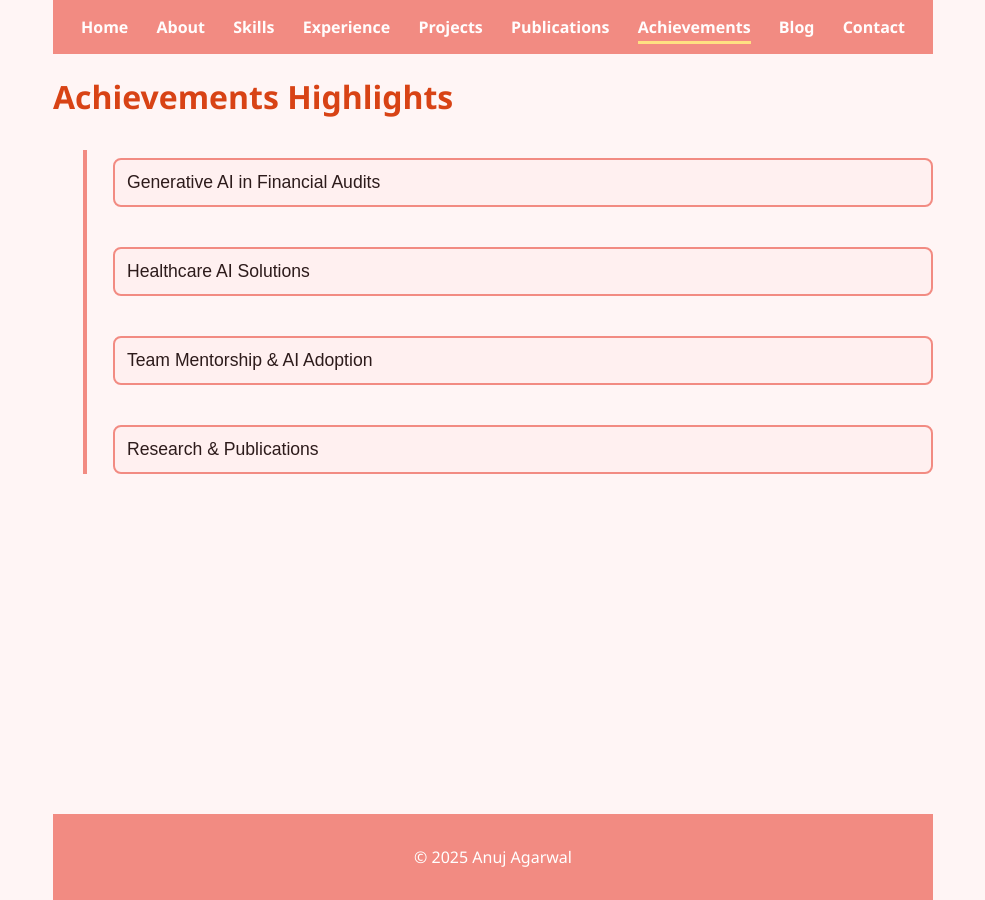
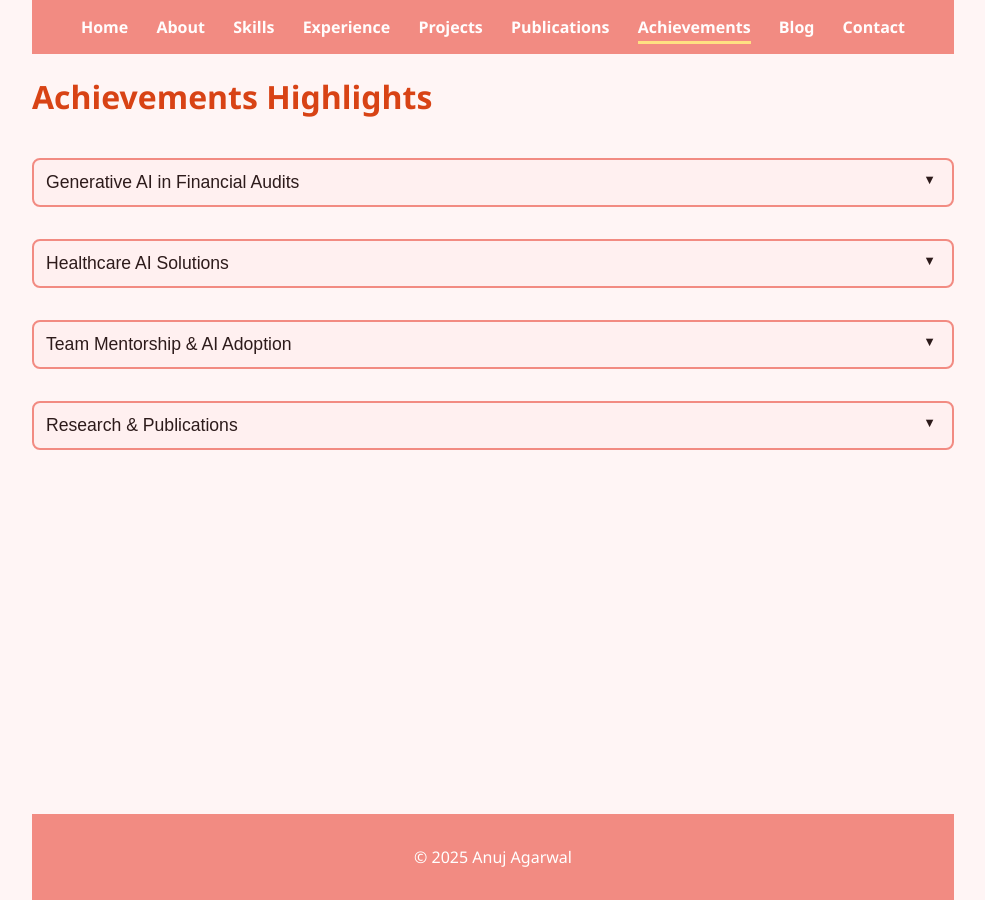
Before and after one commit to anuj-agarwal/anuj-agarwal.github.io, a Jekyll site: the page built from achievements.md, in a window 1280 px wide. Shown: the whole page, without its empty margins (147-1132 px from the left). Built offline with Jekyll 4.4.1, drawn with Linux system fonts in a browser that asks for light colours; a script that is not in the unit is left out.

Commit message:
Update style.css

```diff
--- a/assets/style.css
+++ b/assets/style.css
@@ -18,7 +18,7 @@
   flex-direction: column;
   max-width: 1200px;
   margin: 0 auto;
-  padding: 0 1rem;
+  padding: 0 2rem;
 }
 
 /* Header */
@@ -50,7 +50,7 @@
   color: #d84315;
 }
 
-/* Box Cards for Projects, Experience, Achievements */
+/* Box Cards for Projects, Experience, Achievements, Contact */
 .box, .timeline-card, .achievements-card {
   background: #ffffff;
   border: 2px solid #f28b82;
@@ -72,33 +72,12 @@
 .timeline, .achievements-timeline {
   position: relative;
   margin: 2rem 0;
-  padding-left: 60px;
-}
-
-.timeline::before, .achievements-timeline::before {
-  content: '';
-  position: absolute;
-  top: 0;
-  left: 30px;
-  width: 4px;
-  height: 100%;
-  background: #f28b82;
+  padding-left: 0; /* no date left */
 }
 
 .timeline-entry, .achievements-entry {
   position: relative;
-  margin-bottom: 2rem;
-}
-
-.timeline-dot, .achievements-dot {
-  width: 16px;
-  height: 16px;
-  background: #ffe082;
-  border: 3px solid #f28b82;
-  border-radius: 50%;
-  position: absolute;
-  left: 22px;
-  top: 0;
+  margin-bottom: 1.5rem;
 }
 
 /* Collapsible Buttons */
@@ -115,26 +94,35 @@
   font-size: 1.1rem;
   transition: background 0.2s;
   margin-top: 0.5rem;
+  position: relative;
+}
+
+.collapsible::after {
+  content: '▼';
+  font-size: 0.8rem;
+  position: absolute;
+  right: 16px;
+  transition: transform 0.3s;
+}
+
+.active-collapsible::after {
+  transform: rotate(-180deg);
 }
 
 .collapsible:hover {
   background: #ffe0e0;
 }
 
-.active-collapsible {
-  background-color: #ffe0e0;
-}
-
 .content-collapsible {
-  padding: 0.5rem 1rem;
-  display: none;
+  padding: 0 1rem;
+  max-height: 0;
   overflow: hidden;
+  transition: max-height 0.4s ease;
   background-color: #fff;
   border-left: 2px solid #f28b82;
   border-radius: 0 0 8px 8px;
-  width: 100%;
+  margin-bottom: 1rem;
   box-sizing: border-box;
-  margin-bottom: 1rem;
 }
 
 /* Footer */
@@ -155,3 +143,10 @@
 a.internal-link:hover {
   color: #f28b82;
 }
+
+/* Loader */
+#page-loader {
+  font-family: 'Segoe UI', sans-serif;
+  font-weight: bold;
+  color: #d84315;
+}
```
